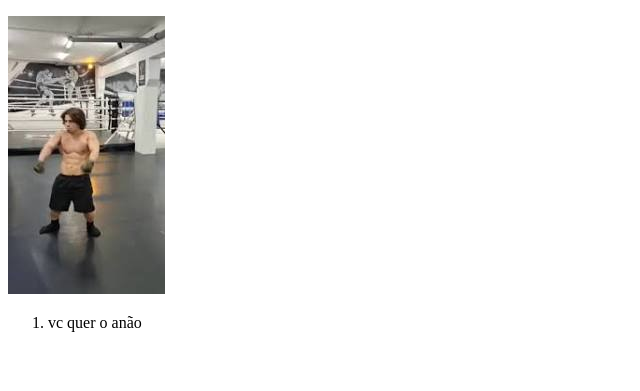
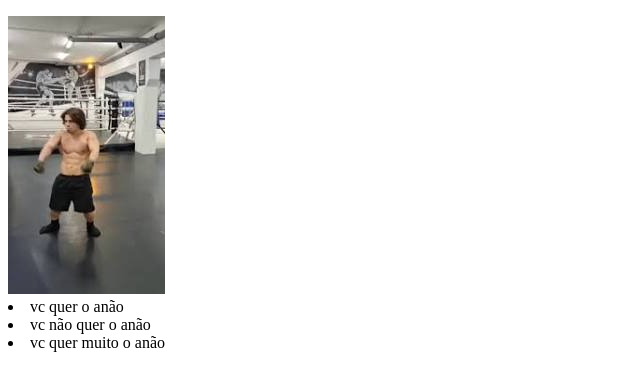
Before and after one commit to guga373/1programa, a plain HTML site: page index.html in a window 1280 px wide. Shown: the part 105-496 px from the top of the page, without its empty margins (0-640 px from the left). Drawn offline with Linux system fonts and the light colour scheme.

Commit message:
Update index.html

```diff
--- a/index.html
+++ b/index.html
@@ -11,8 +11,9 @@
  <h1>loja de anão</h1>
  <h3>anão bombado</h3>
  <img src="anão bomado.jpeg">
- <ol>
+
    <li>vc quer o anão</li>
- </ol>
+   <li>vc não quer o anão</li>
+   <li>vc quer muito o anão</li>
 </body>
 </html>
```
